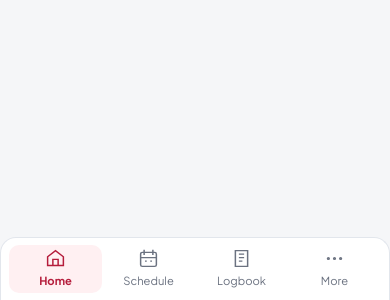
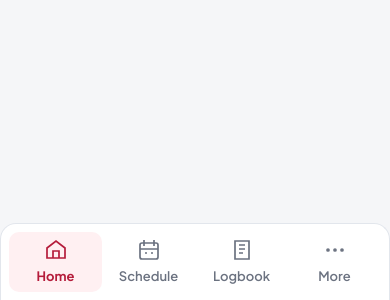
Before and after one commit to BramsuryaJP/susi-air-pilot-app, a Nuxt app in the folder nuxt/: page / in a window 390 px wide. Shown: the part 544-844 px from the top of the page. Built offline with nearby package versions, Linux system fonts and the light colour scheme.

Commit message:
style: enlarge mobile bottom navigation

```diff
--- a/nuxt/src/assets/scss/main.scss
+++ b/nuxt/src/assets/scss/main.scss
@@ -37,7 +37,7 @@
 html {
   -webkit-text-size-adjust: 100%;
   text-size-adjust: 100%;
-  scroll-padding-bottom: 6rem;
+  scroll-padding-bottom: calc(6rem + env(safe-area-inset-bottom));
 }
 * { box-sizing: border-box; }
 body {
--- a/nuxt/src/components/navigation/AppNavigation.vue
+++ b/nuxt/src/components/navigation/AppNavigation.vue
@@ -92,25 +92,26 @@ const inSchedule = computed(
   background: var(--surface);
   border: 1px solid var(--border);
   border-bottom: 0;
-  padding: 0.45rem 0.5rem calc(0.45rem + env(safe-area-inset-bottom));
+  padding: 0.5rem 0.5rem calc(0.5rem + env(safe-area-inset-bottom));
   border-radius: 16px 16px 0 0;
   a {
     display: flex;
     flex-direction: column;
     align-items: center;
     justify-content: center;
-    gap: 0.2rem;
-    min-height: 48px;
+    gap: 0.25rem;
+    min-height: 60px;
     border: 0;
     border-radius: 10px;
     color: var(--muted);
     background: none;
     text-decoration: none;
-    font-size: 0.7rem;
+    font-size: 0.8125rem;
+    font-weight: 600;
   }
   svg {
-    width: 21px;
-    height: 21px;
+    width: 24px;
+    height: 24px;
   }
   a.active {
     background: var(--danger-surface);
@@ -128,6 +129,16 @@ const inSchedule = computed(
     border-bottom: 1px solid var(--border);
     border-radius: 18px;
     box-shadow: 0 8px 32px #0e213812;
+    a {
+      gap: 0.2rem;
+      min-height: 48px;
+      font-size: 0.7rem;
+      font-weight: 400;
+    }
+    svg {
+      width: 21px;
+      height: 21px;
+    }
   }
 }
 </style>
--- a/nuxt/src/layouts/default.vue
+++ b/nuxt/src/layouts/default.vue
@@ -16,4 +16,9 @@ const showNavigation = computed(() => route.path !== '/login' && !error.value);
 .with-navigation {
   padding-bottom: calc(5rem + env(safe-area-inset-bottom));
 }
+@media (max-width: 767px) {
+  .with-navigation {
+    padding-bottom: calc(6rem + env(safe-area-inset-bottom));
+  }
+}
 </style>
```
Also changed, not shown: 2 other files (tests, documents, lock files or other folders).
